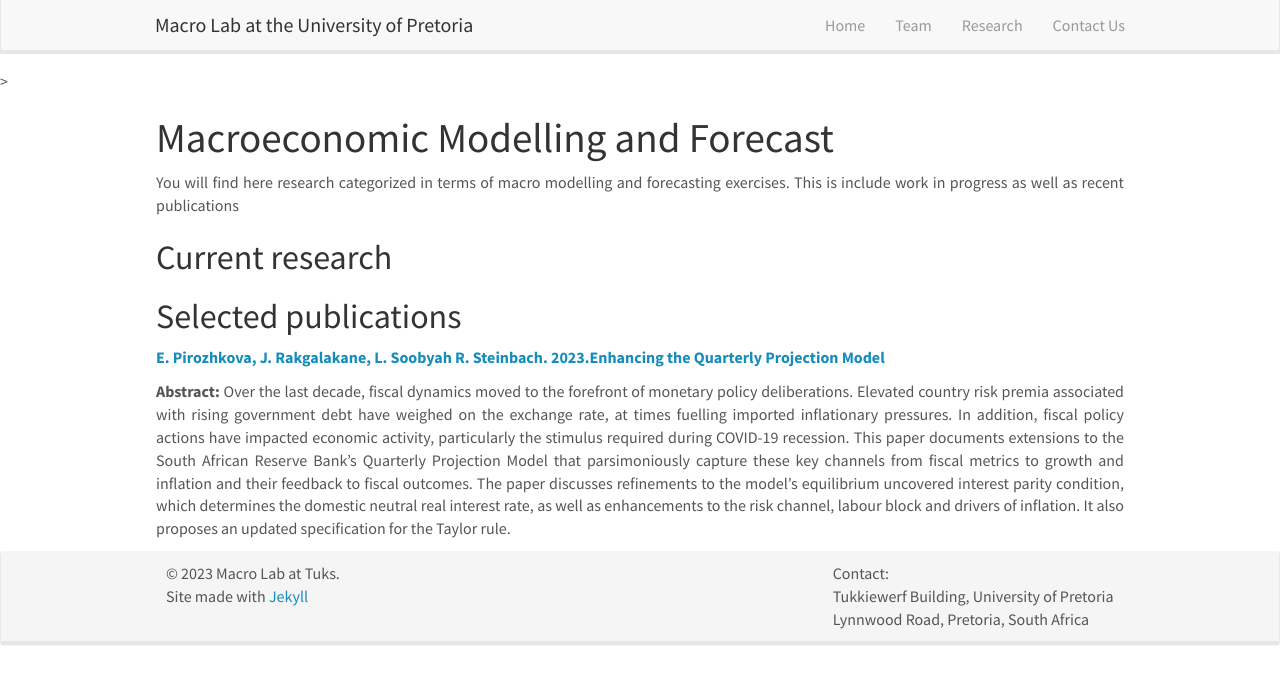
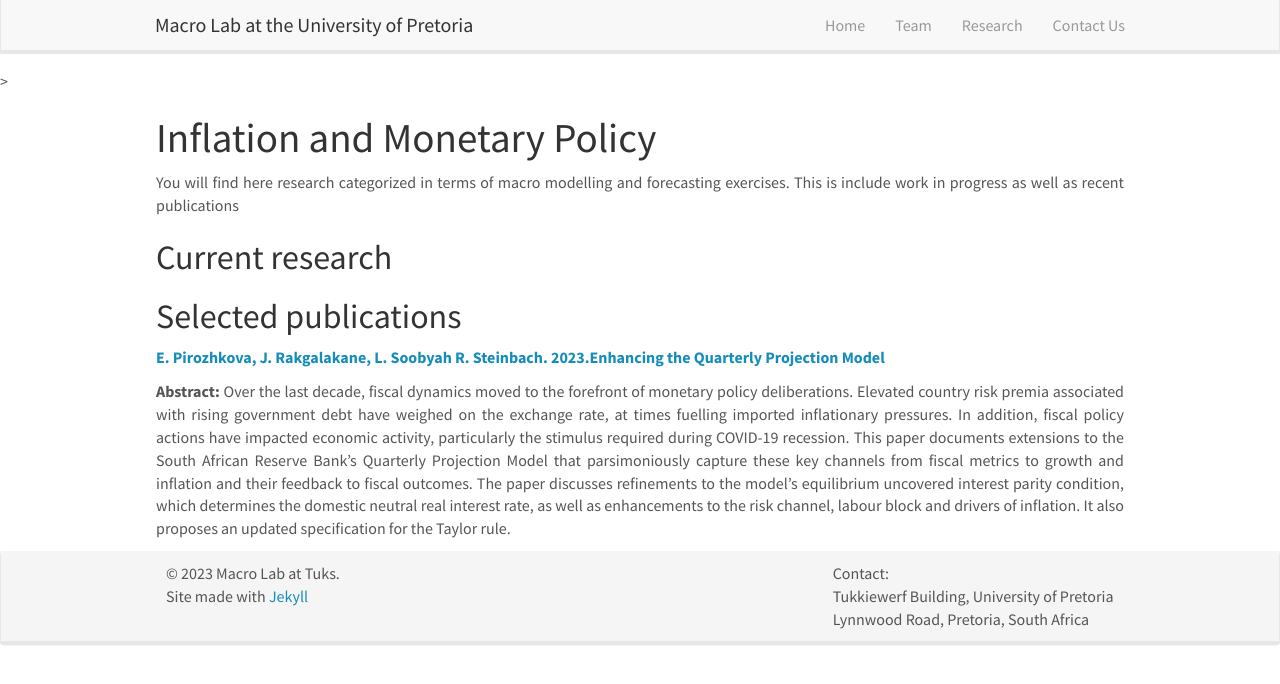
Before and after one commit to upmacrolab/upmacrolab.github.io, a Jekyll site: the page built from _pages/forecast.md, in a window 1280 px wide. Shown: the top 684 px of the page. Built offline with Jekyll 4.4.1, drawn with Linux system fonts in a browser that asks for light colours; nearby versions of some CDN libraries.

Commit message:
Update forecast.md

```diff
--- a/_pages/forecast.md
+++ b/_pages/forecast.md
@@ -6,7 +6,7 @@ sitemap: false
 permalink: /forecast.html/
 ---
 
-# Macroeconomic Modelling and Forecast
+# Inflation and Monetary Policy
 
 <p align="justify"> You will find here research categorized in terms of macro modelling and forecasting exercises. This is include work in progress as well as recent publications</p>
 
```
